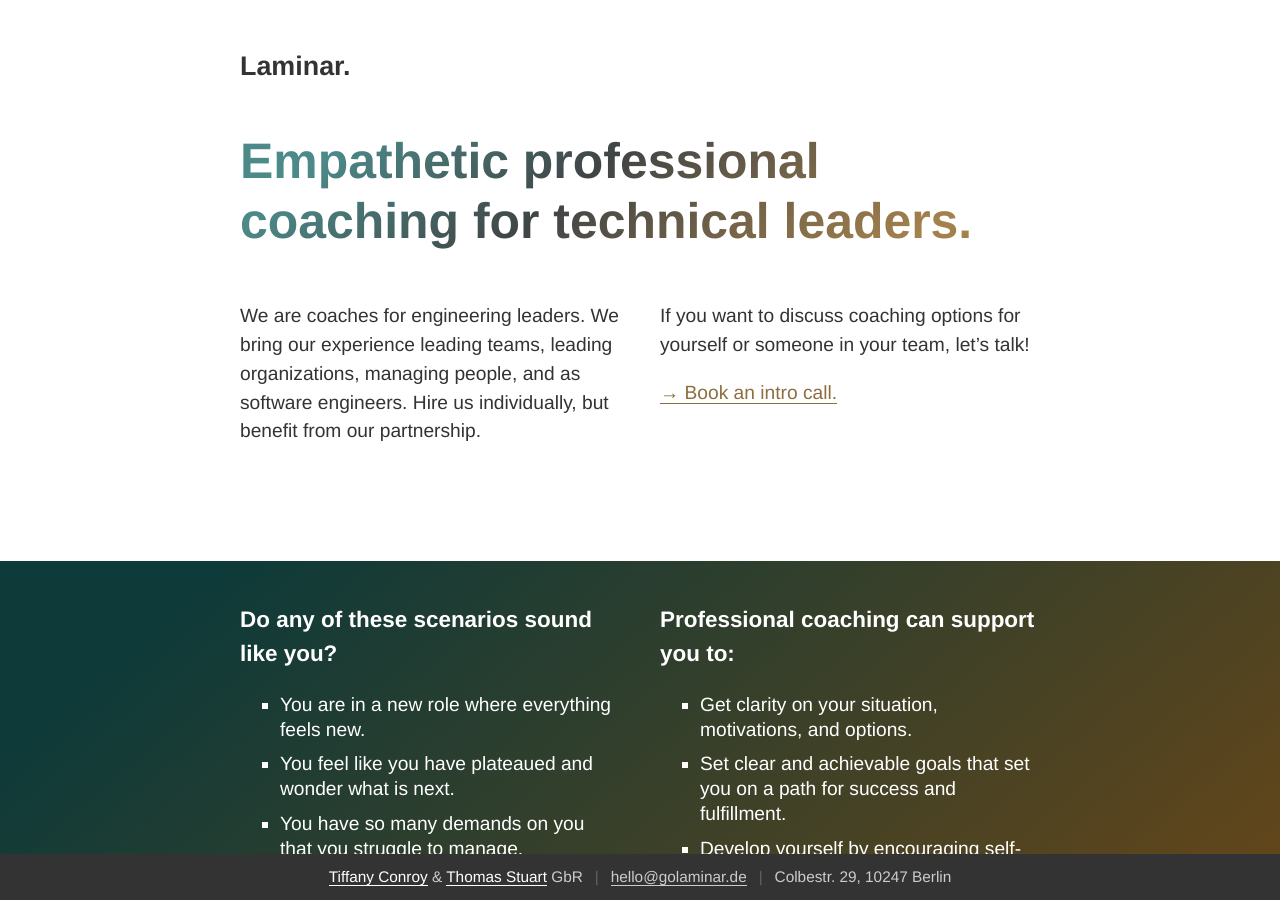
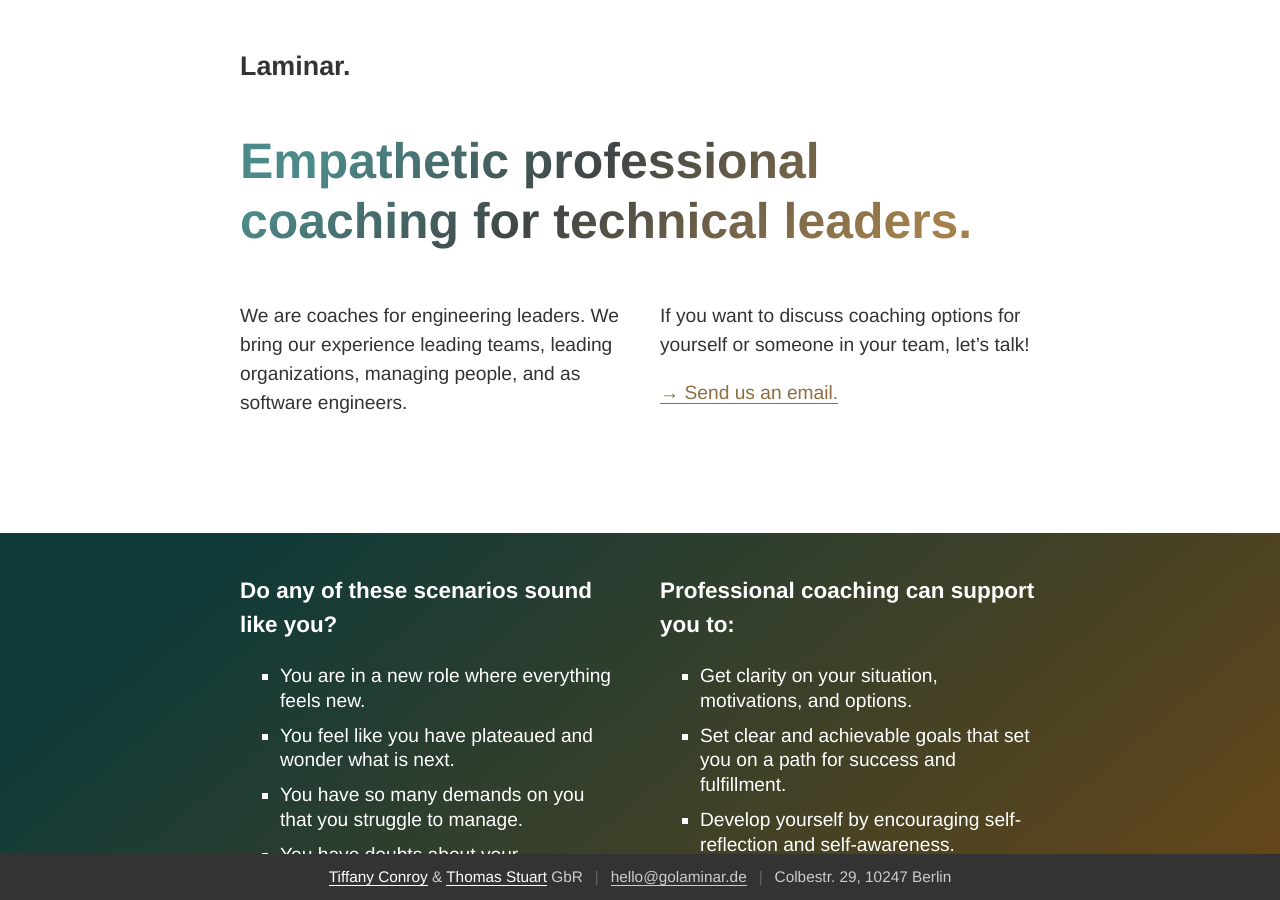
Before and after one commit to golaminar/golaminar.github.io, a Jekyll site: the page built from index.html, in a window 1280 px wide and 900 px high. Built offline with Jekyll 4.4.1, drawn with Linux system fonts in a browser that asks for light colours; some of the changed text lies outside the part shown.

Commit message:
Remove broken calendly links (#4)

```diff
--- a/index.html
+++ b/index.html
@@ -1,6 +1,6 @@
 ---
 title: Empathetic professional coaching for technical leaders.
-description: We are coaches for engineering leaders. We bring our experience leading teams, leading organizations, managing people, and as software engineers. Hire us individually, but benefit from our partnership.
+description: We are coaches for engineering leaders. We bring our experience leading teams, leading organizations, managing people, and as software engineers.
 redirect_from:
     - /coaching/index.html
 ---
@@ -37,7 +37,7 @@
                     If you want to discuss coaching options for yourself or someone in your team, let’s talk!
                 </p>
                 <p>
-                    <a href="https://calendly.com/golaminar/30-minute-call">→ Book an intro call.</a>
+                    <a href="mailto:hello@golaminar.de">→ Send us an email.</a>
                 </p>
             </div>
         </div>
@@ -137,11 +137,11 @@
             <h2>Kick off your coaching today — free, with no commitment</h2>
             <div class="cols">
                 <div class="col">
-                    <a href="https://calendly.com/tiffany-conroy/trial-coaching-session?back=1" class="button">Book a Trial
+                    <a href="https://calendly.com/tiffany-conroy/" class="button">Book a Trial
                         Session with Tiffany</a>
                 </div>
                 <div class="col">
-                    <a href="https://calendly.com/get-time-with-tom/trial-coaching-call?back=1" class="button">Book a Trial
+                    <a href="https://calendly.com/get-time-with-tom/" class="button">Book a Trial
                         Session with
                         Tom</a>
                 </div>
```
Also changed, not shown: other parts of index.html (+1 -1 lines).
